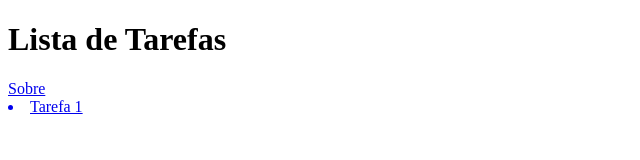
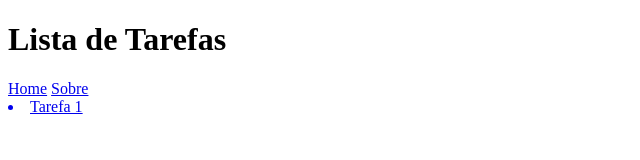
Before and after one commit to Edilsonc91/Lista-de-Tarefas, a plain HTML site: page index.html in a window 1280 px wide. Shown: the full height of the page, 0-640 px from the left. Drawn offline with Linux system fonts and the light colour scheme.

Commit message:
resolução de conflito 2

```diff
--- a/index.html
+++ b/index.html
@@ -9,7 +9,7 @@
     <header>
         <h1>Lista de Tarefas</h1>
         <nav>
-            <a href="home.html"><Home</a>
+            <a href="home.html">Home</a>
             <a href="sobre.html">Sobre</a>
             <a href="servicos.html>Serviços</a>
         </nav>
```
